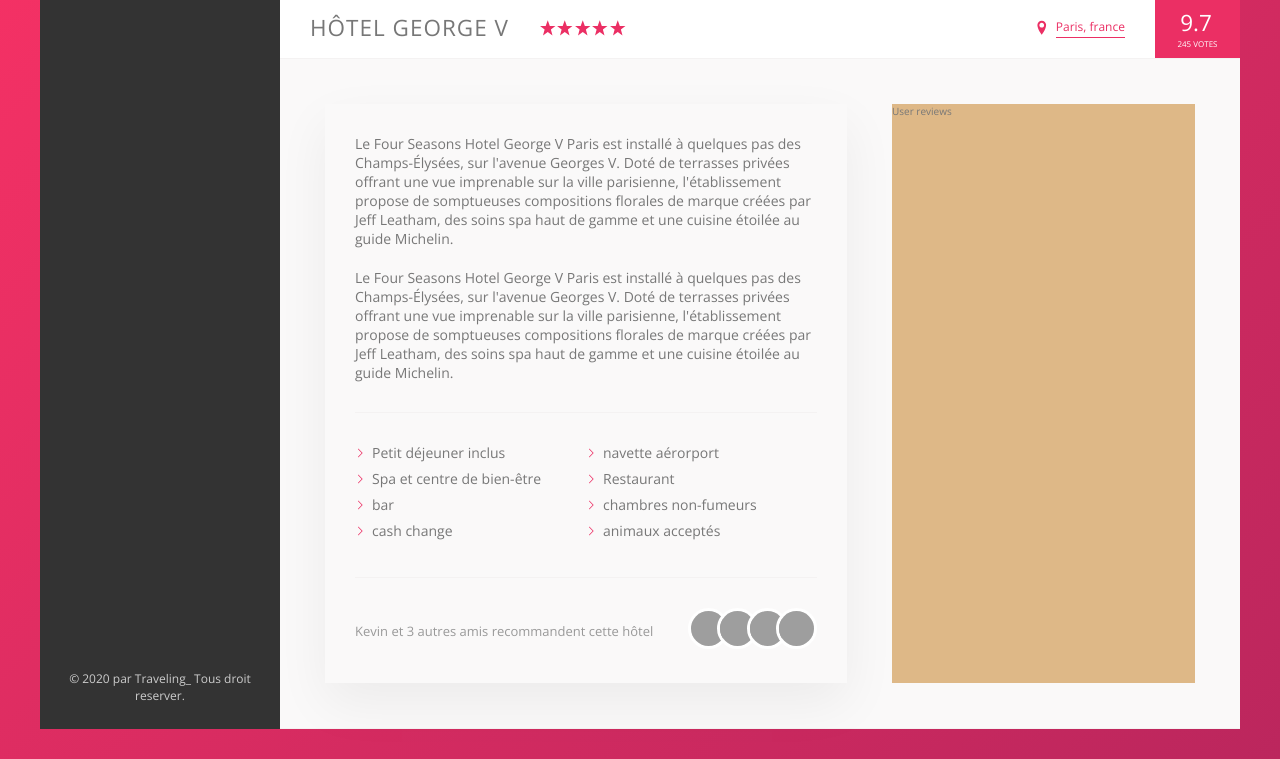
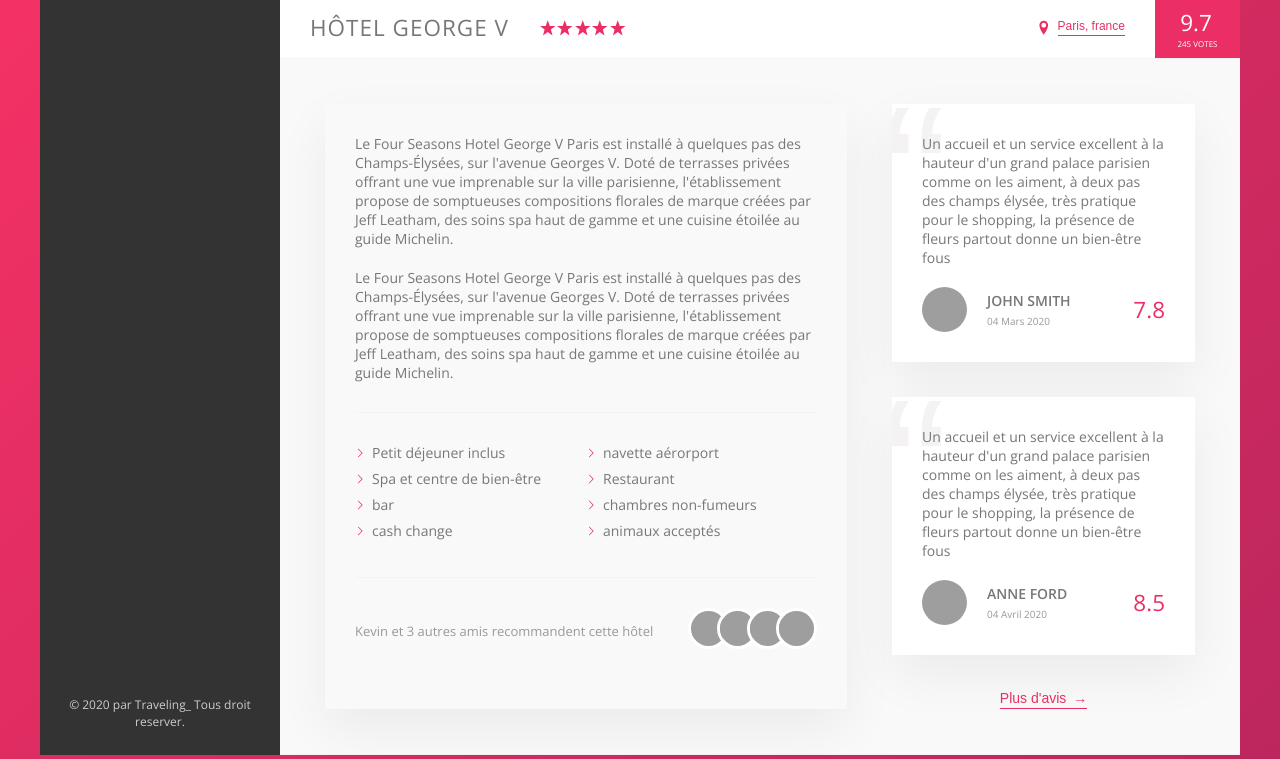
Before and after one commit to azedine-batouche/traveling-flexbox, a website: page index.html in a window 1280 px wide. Shown: the part 393-1152 px from the top of the page. Drawn offline with nearby package versions, Linux system fonts and the light colour scheme; grey boxes are pictures that could not be loaded.

Commit message:
feat: add review component

```diff
--- a/index.html
+++ b/index.html
@@ -140,9 +140,9 @@
               <svg class="overview__icon-location">
                 <use xlink:href="./img/sprite.svg#icon-location-pin"></use>
               </svg>
-              <div class="btn-inline">
+              <button class="btn-inline">
                 Paris, france
-              </div>
+              </button>
             </div>
             <div class="overview__rating">
               <div class="overview__rating-average">9.7</div>
@@ -206,7 +206,49 @@
               </div>
             </div>
             <div class="detail__user-reviews">
-              User reviews
+              <figure class="review">
+                <blockquote class="review__text">
+                  Un accueil et un service excellent à la hauteur d'un grand
+                  palace parisien comme on les aiment, à deux pas des champs
+                  élysée, très pratique pour le shopping, la présence de fleurs
+                  partout donne un bien-être fous
+                </blockquote>
+                <figcaption class="review__user">
+                  <img
+                    src="https://images.pexels.com/photos/2379005/pexels-photo-2379005.jpeg?auto=compress&cs=tinysrgb&dpr=2&w=500"
+                    alt="user 1"
+                    class="review__photo"
+                  />
+                  <div class="review__user-box">
+                    <p class="review__user-name">john Smith</p>
+                    <p class="review__user-date">04 Mars 2020</p>
+                  </div>
+                  <div class="review__rating">7.8</div>
+                </figcaption>
+              </figure>
+              <figure class="review">
+                <blockquote class="review__text">
+                  Un accueil et un service excellent à la hauteur d'un grand
+                  palace parisien comme on les aiment, à deux pas des champs
+                  élysée, très pratique pour le shopping, la présence de fleurs
+                  partout donne un bien-être fous
+                </blockquote>
+                <figcaption class="review__user">
+                  <img
+                    src="https://images.pexels.com/photos/4064921/pexels-photo-4064921.jpeg?auto=compress&cs=tinysrgb&dpr=2&w=500"
+                    alt="user 2"
+                    class="review__photo"
+                  />
+                  <div class="review__user-box">
+                    <p class="review__user-name">Anne Ford</p>
+                    <p class="review__user-date">04 Avril 2020</p>
+                  </div>
+                  <div class="review__rating">8.5</div>
+                </figcaption>
+              </figure>
+              <button class="btn-inline">
+                Plus d'avis <span>&rarr;</span>
+              </button>
             </div>
           </div>
         </main>
--- a/sass/abstracts/_variables.scss
+++ b/sass/abstracts/_variables.scss
@@ -1,8 +1,8 @@
 // SET CSS COLORS VARIABBLES
 :root {
-  --color-primary: #eb2f64;
-  --color-primary-light: #ff3366;
-  --color-primary-dark: #ba265d;
+  --color-primary: #deb887;
+  --color-primary-light: #e9d0af;
+  --color-primary-dark: #cc9144;
   --color-Grey-light-1: #faf9f9;
   --color-Grey-light-2: #f4f2f2;
   --color-Grey-light-3: #f0eeee;
--- a/sass/components/_button-inline.scss
+++ b/sass/components/_button-inline.scss
@@ -9,8 +9,19 @@
   transition: all 0.2s;
   cursor: pointer;
 
+  & span {
+    margin-left: 0.3rem;
+    transition: all 0.2s;
+  }
+
   &:hover {
     color: var(--color-grey-dark-1);
+
+    & span {
+      margin-left: 0.8rem;
+    }
+  }
+  &:focus {
     outline: none;
     animation: pulsate 1s infinite;
   }
--- /dev/null
+++ b/sass/components/_review.scss
@@ -0,0 +1,58 @@
+.review {
+  background-color: var(--color-white);
+  box-shadow: var(--boxshadow-light);
+  padding: 3rem;
+  margin-bottom: 3.5rem;
+  position: relative;
+  overflow: hidden;
+
+  &__text {
+    margin-bottom: 2rem;
+    z-index: 5;
+    position: relative;
+  }
+
+  &__user {
+    display: flex;
+    align-items: center;
+  }
+
+  &__photo {
+    height: 4.5rem;
+    width: 4.5rem;
+    border-radius: 50%;
+    margin-right: 2rem;
+  }
+
+  &__user-box {
+    margin-right: auto;
+  }
+
+  &__user-name {
+    font-weight: 700;
+    text-transform: uppercase;
+    margin-bottom: 0.4rem;
+  }
+
+  &__user-date {
+    font-size: 1rem;
+    color: var(--color-Grey-dark-3);
+  }
+
+  &__rating {
+    font-size: 2.25rem;
+    color: var(--color-primary);
+    font-weight: 300;
+  }
+  &::before {
+    content: '\201C';
+    position: absolute;
+    font-size: 20rem;
+    top: -2.75rem;
+    left: -1rem;
+    line-height: 1;
+    color: var(--color-Grey-light-2);
+    font-family: sans-serif;
+    z-index: 1;
+  }
+}
--- a/sass/layout/_details.scss
+++ b/sass/layout/_details.scss
@@ -3,9 +3,9 @@
   padding: 4.5rem;
   background-color: var(--color-Grey-light-1);
   border-bottom: var(--line);
+  font-size: 1.4rem;
 
   &__description {
-    font-size: 1.4rem;
     background-color: var(--color-Grey-light-1);
     box-shadow: var(--boxshadow-light);
     padding: 3rem;
@@ -14,8 +14,10 @@
   }
 
   &__user-reviews {
-    background-color: burlywood;
     flex: 1;
+    display: flex;
+    flex-direction: column;
+    align-items: center;
   }
 }
 
--- a/sass/main.scss
+++ b/sass/main.scss
@@ -12,6 +12,7 @@
 @import './components/gallery';
 @import './components/overview';
 @import './components/button-inline';
+@import './components/review';
 
 @import './pages/home';
 
```
Also changed, not shown: css/style.css.
